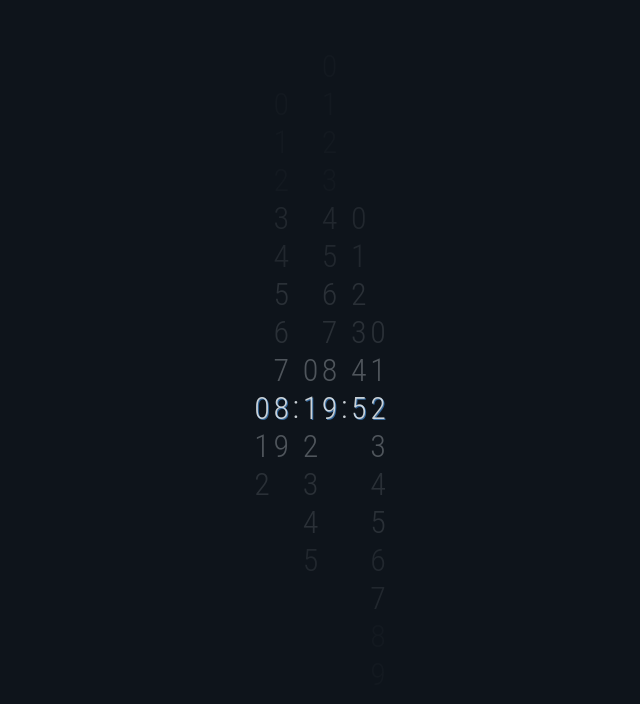
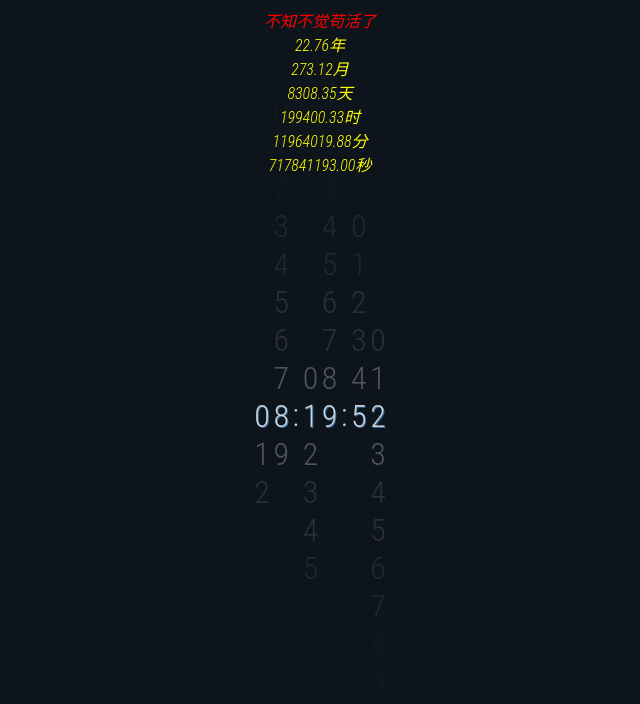
Before and after one commit to wliduo/Time, a plain HTML site: page index.html in a window 1280 px wide. Shown: the whole page, without its empty margins (320-960 px from the left). Drawn offline with Linux system fonts and the light colour scheme.

Commit message:
添加苟活时间

```diff
--- a/index.html
+++ b/index.html
@@ -40,8 +40,8 @@
             transition: -webkit-transform 300ms;
             transition: transform 300ms;
             transition: transform 300ms, -webkit-transform 300ms;
-            -webkit-transform: translateY(calc(50vh - 20px));
-            transform: translateY(calc(50vh - 20px));
+            -webkit-transform: translateY(calc(30vh - 20px));
+            transform: translateY(calc(30vh - 20px));
         }
 
         .colon:after {
@@ -70,11 +70,28 @@
         .num.distant {
             opacity: 0.1;
         }
+
+        .textA {
+            color: red;
+            font-style: italic;
+        }
+
+        .textB {
+            color: yellow;
+            font-style: italic;
+        }
     </style>
 </head>
 
 <body>
     <div>
+        <div class="textA">不知不觉苟活了</div>
+        <div class="textB"><span id="years"></span>年</div>
+        <div class="textB"><span id="months"></span>月</div>
+        <div class="textB"><span id="days"></span>天</div>
+        <div class="textB"><span id="hours"></span>时</div>
+        <div class="textB"><span id="minutes"></span>分</div>
+        <div class="textB"><span id="seconds"></span>秒</div>
         <div class="column">
             <div class="num">0</div>
             <div class="num">1</div>
@@ -159,19 +176,41 @@
             }) || '';
         }
 
+        var birthday = "1997-05-28";
+        var birthdayTime = new Date(birthday).getTime();
+        function setTime(newTime) {
+            var useTime = newTime - birthdayTime;
+            var seconds = (useTime / 1000).toFixed(2);
+            var minutes = (seconds / 60).toFixed(2);
+            var hours = (minutes / 60).toFixed(2);
+            var days = (hours / 24).toFixed(2);
+            var years = (days / 365).toFixed(2);
+            var months = (years * 12).toFixed(2);
+            document.getElementById('seconds').innerHTML = seconds;
+            document.getElementById('minutes').innerHTML = minutes;
+            document.getElementById('hours').innerHTML = hours;
+            document.getElementById('days').innerHTML = days;
+            document.getElementById('months').innerHTML = months;
+            document.getElementById('years').innerHTML = years;
+        }
+
+        var size = 38;
         var loop = setInterval(function () {
             c = getClock();
 
+            setTime(d.getTime());
+
             columns.forEach(function (ele, i) {
                 var n = + c[i];
-                var size = 38;
                 var offset = -n * size;
-                ele.style.transform = 'translateY(calc(50vh + ' + offset + 'px - ' + size / 2 + 'px))';
+                ele.style.transform = 'translateY(calc(30vh + ' + offset + 'px - ' + size / 2 + 'px))';
                 Array.from(ele.children).forEach(function (ele2, i2) {
                     ele2.className = 'num ' + getClass(n, i2);
                 });
             });
-        }, 200 + Math.E * 10);</script>
+        }, 200 + Math.E * 10);
+
+    </script>
 
 </body>
 
```
